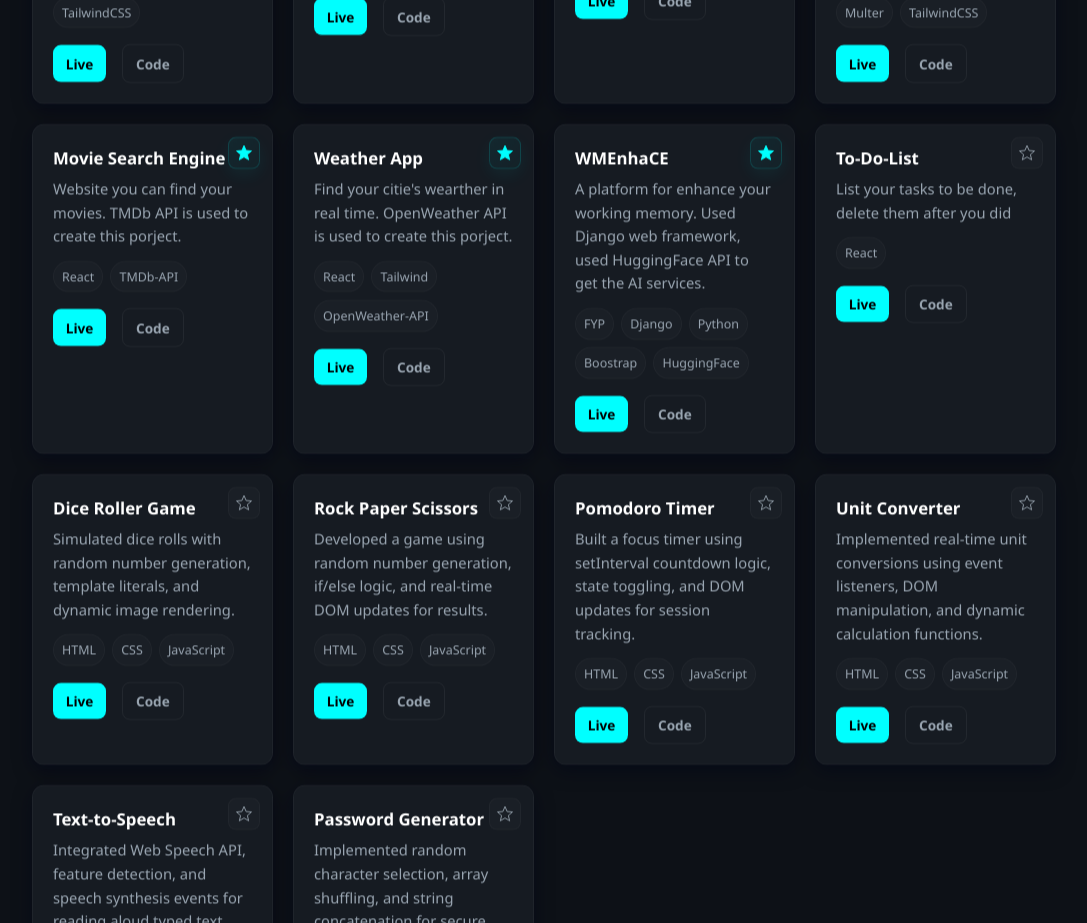
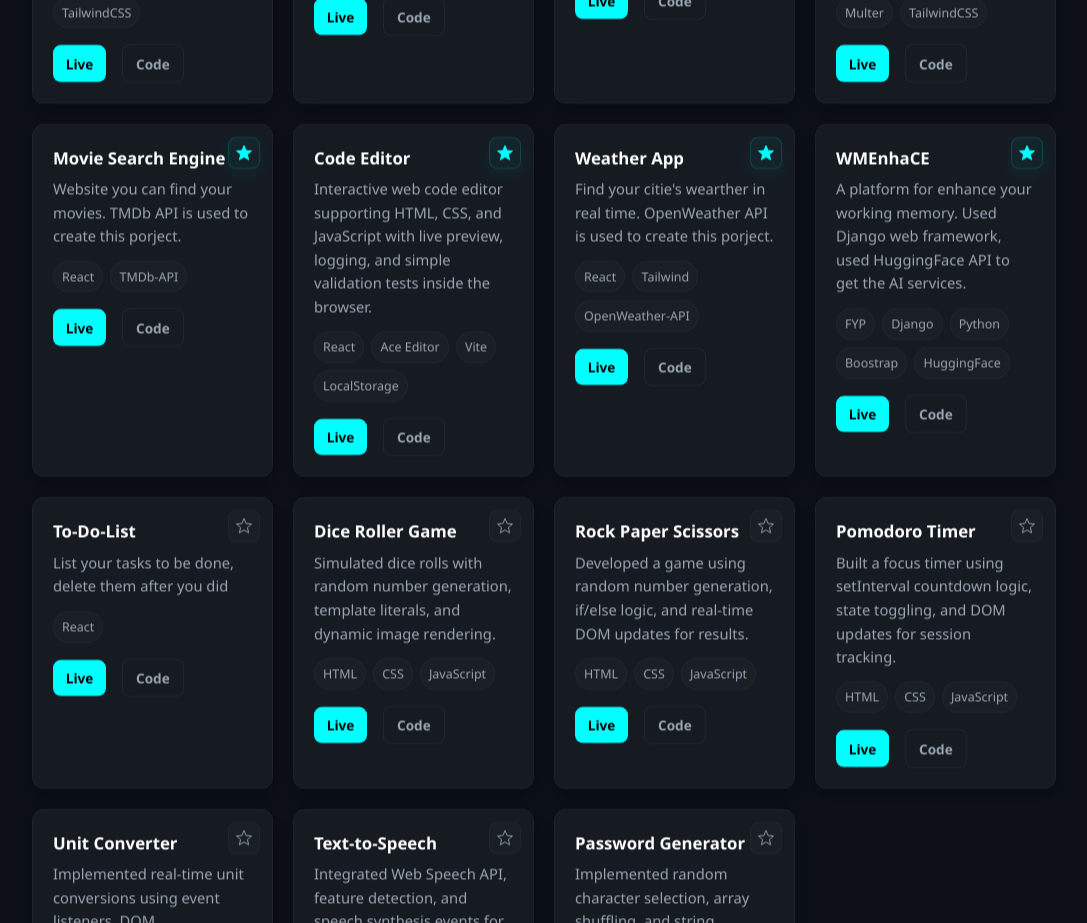
Before and after one commit to Tharanga8888/Portfolio_react_2025_intern, a React (Vite) app: page / in a window 1280 px wide. Shown: the part 3340-4263 px from the top of the page, without its empty margins (96-1183 px from the left). Built offline with nearby package versions, Linux system fonts and the light colour scheme.

Commit message:
adding the code editor project

```diff
--- a/src/components/Project.jsx
+++ b/src/components/Project.jsx
@@ -42,6 +42,15 @@ const projectList = [
     tech: ["React", "TMDb-API"],
     live: "https://tharanga8888.github.io/react_Movie_Website/",
     code: "https://github.com/Tharanga8888/react_Movie_Website.git",
+    featured: true,
+  },
+  {
+    id: "proj-29",
+    title: "Code Editor",
+    desc: "Interactive web code editor supporting HTML, CSS, and JavaScript with live preview, logging, and simple validation tests inside the browser.",
+    tech: ["React", "Ace Editor", "Vite", "LocalStorage"],
+    live: "https://tharanga8888.github.io/Code_Editor_React/",
+    code: "https://github.com/Tharanga8888/Code_Editor_React.git",
     featured: true,
   },
   {
```
Also changed, not shown: 1 other file (tests, documents, lock files or other folders). Lines whose indentation alone changed are shown as unchanged.
